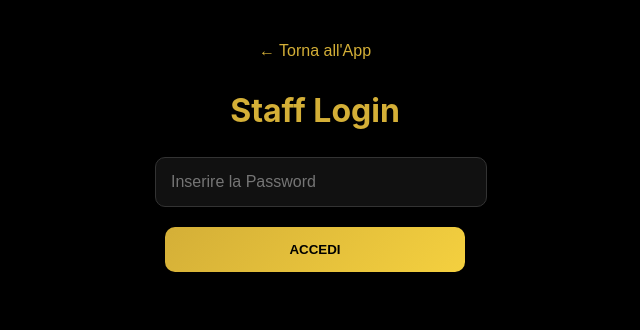
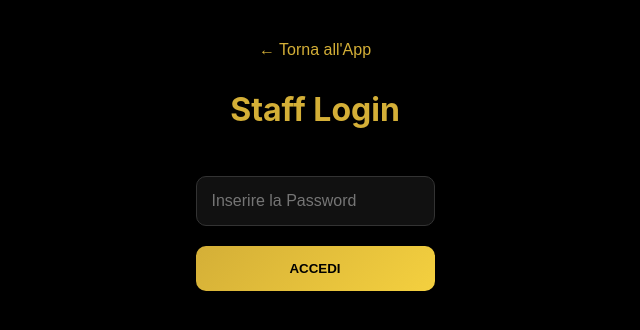
Before and after one commit to giachi32-a11y/donbelndz-barber, a React (Vite) app: page /staff-access in a window 1280 px wide. Shown: the top 330 px of the page, without its empty margins (325-965 px from the left). Built offline with nearby package versions, Linux system fonts and the light colour scheme.

Commit message:
Update StaffDashboard.jsx

```diff
--- a/src/StaffDashboard.jsx
+++ b/src/StaffDashboard.jsx
@@ -51,7 +51,6 @@ export default function StaffDashboard({ onBack }) {
 
     setLoading(true);
     try {
-      // Nota: lo script dovrà gestire l'azione 'confirmFromWaitingList'
       await fetch(SCRIPT_URL, {
         method: 'POST',
         mode: 'no-cors',
@@ -62,7 +61,7 @@ export default function StaffDashboard({ onBack }) {
         })
       });
       alert("Richiesta inviata! L'appuntamento verrà creato e il cliente rimosso dalla lista.");
-      caricaTuttiIDati(); // Ricarica per vedere i cambiamenti
+      caricaTuttiIDati();
     } catch (e) { alert("Errore nella conferma."); }
     setLoading(false);
   };
@@ -71,7 +70,7 @@ export default function StaffDashboard({ onBack }) {
   const toggleFeria = async (dataScelta) => {
     let nuoveFerie;
     if (data.ferie.includes(dataScelta)) {
-      nuveFerie = data.ferie.filter(d => d !== dataScelta);
+      nuoveFerie = data.ferie.filter(d => d !== dataScelta);
     } else {
       nuoveFerie = [...data.ferie, dataScelta];
     }
@@ -92,18 +91,42 @@ export default function StaffDashboard({ onBack }) {
   // Schermata Login
   if (!isAdmin) {
     return (
-      <div style={{ padding: '40px 20px', textAlign: 'center', backgroundColor: THEME.bg, minHeight: '100vh' }}>
-        <button onClick={onBack} style={{ color: THEME.gold, background: 'none', border: 'none', cursor: 'pointer', fontSize: '1rem' }}>← Torna all'App</button>
+      <div style={{ padding: '40px 20px', textAlign: 'center', backgroundColor: THEME.bg, minHeight: '100vh', display: 'flex', flexDirection: 'column', alignItems: 'center' }}>
+        <button onClick={onBack} style={{ color: THEME.gold, background: 'none', border: 'none', cursor: 'pointer', fontSize: '1rem', alignSelf: 'center' }}>← Torna all'App</button>
         <h2 style={{ color: THEME.gold, marginTop: '30px', fontSize: '2rem' }}>Staff Login</h2>
-        <div style={{ marginTop: '20px' }}>
+        <div style={{ marginTop: '20px', width: '100%', maxWidth: '300px', display: 'flex', flexDirection: 'column', alignItems: 'center' }}>
           <input
             type="password"
             placeholder="Inserire la Password"
             value={pass}
             onChange={(e) => setPass(e.target.value)}
-            style={{ width: '100%', maxWidth: '300px', padding: '15px', borderRadius: '10px', border: '1px solid #333', background: '#111', color: '#fff', fontSize: '1rem', outline: 'none' }}
+            style={{
+              width: '100%',
+              padding: '15px',
+              borderRadius: '10px',
+              border: '1px solid #333',
+              background: '#111',
+              color: '#fff',
+              fontSize: '1rem',
+              outline: 'none',
+              boxSizing: 'border-box' // ALLINEAMENTO CORRETTO
+            }}
           />
-          <button onClick={handleLogin} style={{ width: '100%', maxWidth: '300px', padding: '15px', background: THEME.goldGradient, border: 'none', borderRadius: '10px', marginTop: '20px', fontWeight: 'bold', cursor: 'pointer', color: '#000' }}>
+          <button
+            onClick={handleLogin}
+            style={{
+              width: '100%',
+              padding: '15px',
+              background: THEME.goldGradient,
+              border: 'none',
+              borderRadius: '10px',
+              marginTop: '20px',
+              fontWeight: 'bold',
+              cursor: 'pointer',
+              color: '#000',
+              boxSizing: 'border-box' // ALLINEAMENTO CORRETTO
+            }}
+          >
             {loading ? "ACCESSO IN CORSO..." : "ACCEDI"}
           </button>
         </div>
@@ -169,7 +192,6 @@ export default function StaffDashboard({ onBack }) {
                         <a href={`tel:${w.tel}`} style={{ flex: 1, textAlign: 'center', background: '#444', color: '#fff', padding: '8px', borderRadius: '6px', textDecoration: 'none', fontSize: '0.75rem' }}>📞 Chiama</a>
                         <a href={`https://wa.me/${w.tel.replace(/\D/g,'')}?text=Ciao ${w.nome}, sono Danilo di DonBlendz. Ti scrivo per il posto in lista d'attesa...`} style={{ flex: 1, textAlign: 'center', background: '#25D366', color: '#fff', padding: '8px', borderRadius: '6px', textDecoration: 'none', fontSize: '0.75rem' }}>💬 WhatsApp</a>
                     </div>
-                    {/* TASTO DI CONFERMA FINALE */}
                     <button
                         onClick={() => confermaDaAttesa(w)}
                         style={{ width: '100%', background: THEME.goldGradient, color: '#000', border: 'none', padding: '10px', borderRadius: '6px', fontWeight: 'bold', fontSize: '0.8rem', cursor: 'pointer' }}
@@ -204,7 +226,6 @@ export default function StaffDashboard({ onBack }) {
               </div>
             </div>
           )}
-
         </div>
       )}
     </div>
```
